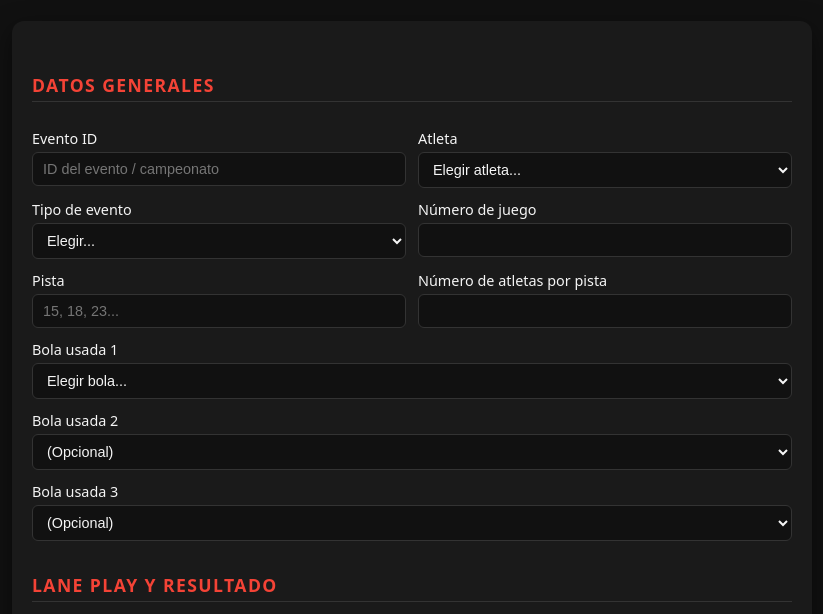
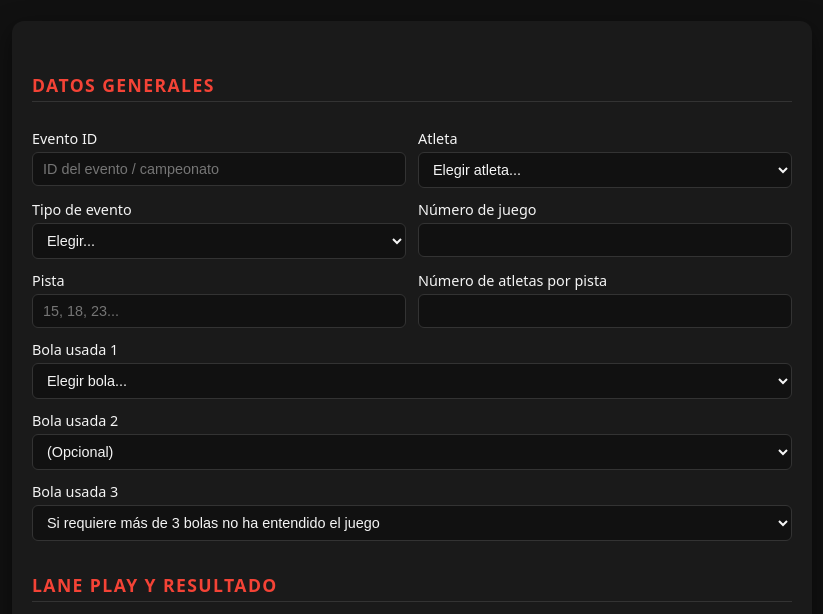
Before and after one commit to chinaaxter/eaab-eventos-juegos, a plain HTML site: page index.html in a window 1280 px wide. Shown: the part 129-743 px from the top of the page, without its empty margins (228-1051 px from the left). Drawn offline with Linux system fonts and the light colour scheme; no server answers.

Commit message:
Update index.html

```diff
--- a/index.html
+++ b/index.html
@@ -160,7 +160,7 @@
      </label>
      <label>Bola usada 3
       <select name="BolaUsada3" id="bola3Select">
-       <option value="">(Opcional)</option>
+       <option value="">Si requiere más de 3 bolas no ha entendido el juego</option>
       </select>
      </label>
 
```
